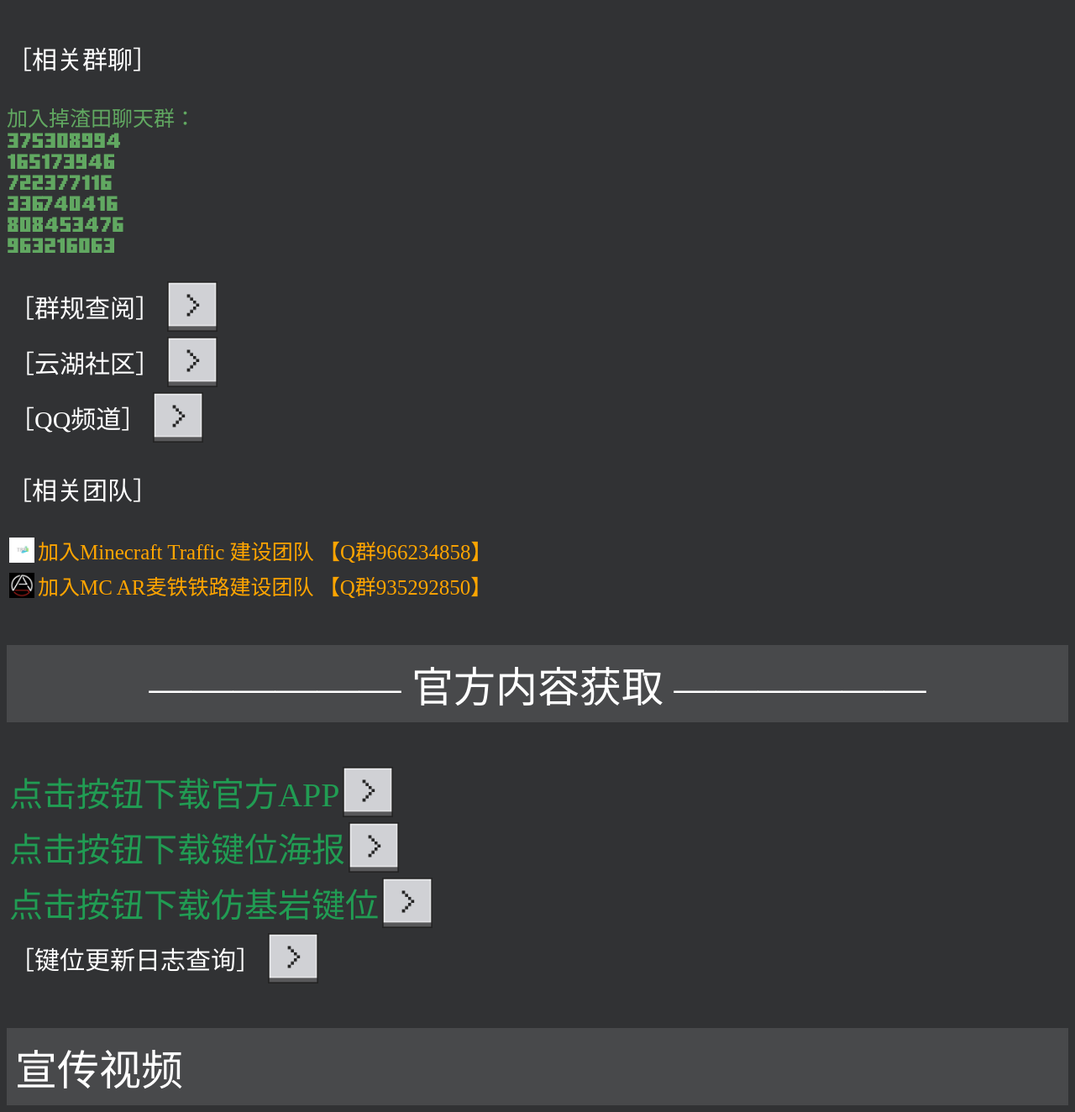
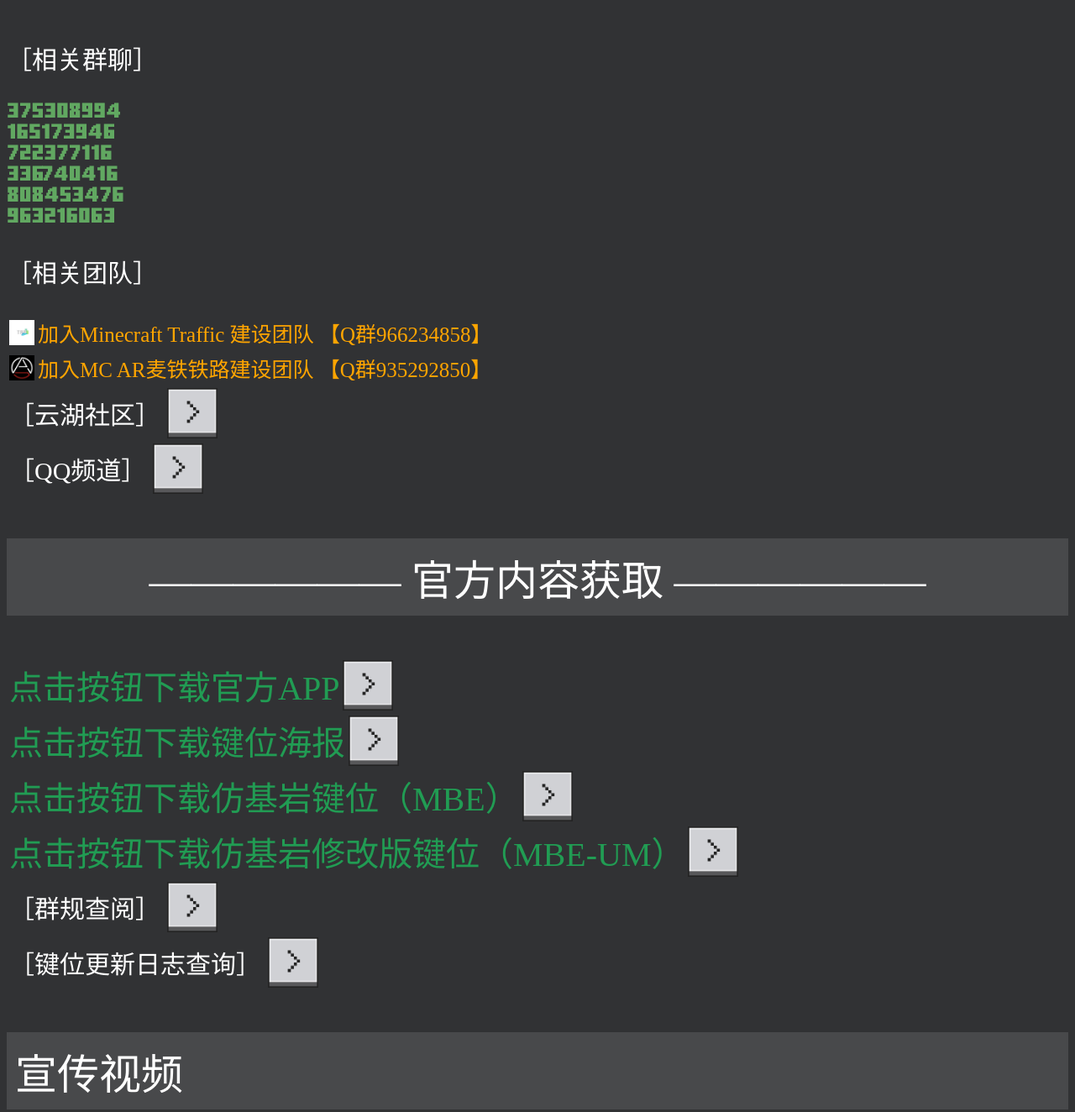
Before and after one commit to 2022001111/2022001111.github.io, a plain HTML site: page index.html in a window 1280 px wide. Shown: the part 1804-3128 px from the top of the page at 84% size. Drawn offline with Linux system fonts and the light colour scheme; a web font is replaced by a local one.

Commit message:
Add files via upload

```diff
--- a/index.html
+++ b/index.html
@@ -361,27 +361,7 @@ initializeCarousel();
 
 <p style="font-size:30px">［相关群聊］</p>
 
-<p style="font-family:MinecraftTen-VGORe;color:#61A861;font-size:25px;">加入掉渣田聊天群：<br>375308994<br>165173946<br>722377116<br>336740416<br>808453476<br>963216063</p>
-
-<table>
-				<tr>
-								<td><p style="font-size:30px">［群规查阅］</p></td>
-							 <td><td><a href="https://docs.qq.com/doc/DWU5rV3FIWWRnWm9N"><img src="images/ore-jump-to.png" alt="点击跳转" height="60" width="60"></a></td>
-				 </tr>
-</table>
-<table>
-				<tr>
-								<td><p style="font-size:30px">［云湖社区］</p></td>
-							 <td><td><a href="https://www.yhchat.com/group/homepage/485371270?userId=4298982"><img src="images/ore-jump-to.png" alt="点击跳转" height="60" width="60"></a></td>
-				 </tr>
-</table>
-<table>
-				<tr>
-								<td><p style="font-size:30px">［QQ频道］</p></td>
-							 <td><td><a href="https://pd.qq.com/s/7g7aomjpv"><img src="images/ore-jump-to.png" alt="点击跳转" height="60" width="60"></a></td>
-				 </tr>
-</table>
-
+<p style="font-family:MinecraftTen-VGORe;color:#61A861;font-size:25px;">375308994<br>165173946<br>722377116<br>336740416<br>808453476<br>963216063</p>
 <p style="font-size:30px">［相关团队］</p>
 <table>
 				<tr>
@@ -398,6 +378,21 @@ target="_blank" title=" " style="font-family:Minecraft字体;color:orange;;font-
 target="_blank" title=" " style="font-family:Minecraft字体;color:orange;font-size:25px;">加入MC AR麦铁铁路建设团队 【Q群935292850】</a></td>
     </tr>
 </table>
+
+<table>
+				<tr>
+								<td><p style="font-size:30px">［云湖社区］</p></td>
+							 <td><td><a href="https://www.yhchat.com/group/homepage/485371270?userId=4298982"><img src="images/ore-jump-to.png" alt="点击跳转" height="60" width="60"></a></td>
+				 </tr>
+</table>
+<table>
+				<tr>
+								<td><p style="font-size:30px">［QQ频道］</p></td>
+							 <td><td><a href="https://pd.qq.com/s/7g7aomjpv"><img src="images/ore-jump-to.png" alt="点击跳转" height="60" width="60"></a></td>
+				 </tr>
+</table>
+
+
 
 <p class="text-with-background" style="text-align: center;font-size:50px;">——————&nbsp官方内容获取&nbsp——————</p>
 
@@ -417,11 +412,22 @@ target="_blank" title=" " style="font-family:Minecraft字体;color:orange;font-s
 
 <table>
 				<tr>
-       <td><p style="color:219C53;font-size:40">点击按钮下载仿基岩键位</p></td>
+       <td><p style="color:219C53;font-size:40">点击按钮下载仿基岩键位（MBE）</p></td>
        <td><a href="https://www.123pan.com/s/Agx4jv-qDZzv.html"><img src="images/ore-jump-to.png" alt="点击跳转" height="60" width="60"></a></td>
     </tr>
 </table>
-
+<table>
+				<tr>
+       <td><p style="color:219C53;font-size:40">点击按钮下载仿基岩修改版键位（MBE-UM）</p></td>
+       <td><a href="https://vip.123pan.cn/1825094531/7185147"><img src="images/ore-jump-to.png" alt="点击跳转" height="60" width="60"></a></td>
+    </tr>
+</table>
+<table>
+				<tr>
+								<td><p style="font-size:30px">［群规查阅］</p></td>
+							 <td><td><a href="https://docs.qq.com/doc/DWU5rV3FIWWRnWm9N"><img src="images/ore-jump-to.png" alt="点击跳转" height="60" width="60"></a></td>
+				 </tr>
+</table>
 <table>
 				<tr>
 								<td><p style="font-size:30px">［键位更新日志查询］</p></td>
@@ -570,7 +576,7 @@ target="_blank" title=" " style="font-family:Minecraft字体;color:orange;font-s
 
 
 
-<p class="gray-italic-text"> <br> <br> <br>-联系我们-<br>QQ:2142258771<br>邮箱：2142258771@qq.com<br>哔哩哔哩：不想取名的阿peng<br> <br>更新日期：24/08/01<br>特别鸣谢：WSD_KW<br><br>Falling slag Field<br>AR • 掉渣田-2023/11/14创立<br>电脑版视图
+<p class="gray-italic-text"> <br> <br> <br>-联系我们-<br>QQ:2142258771<br>邮箱：2142258771@qq.com<br>哔哩哔哩：不想取名的阿peng<br>特别鸣谢：WSD_KW<br><br>Falling slag Field<br>AR • 掉渣田-2023/11/14创立<br>电脑版视图
 
 <!--
    <div style="height: 80px;"></div>
```
